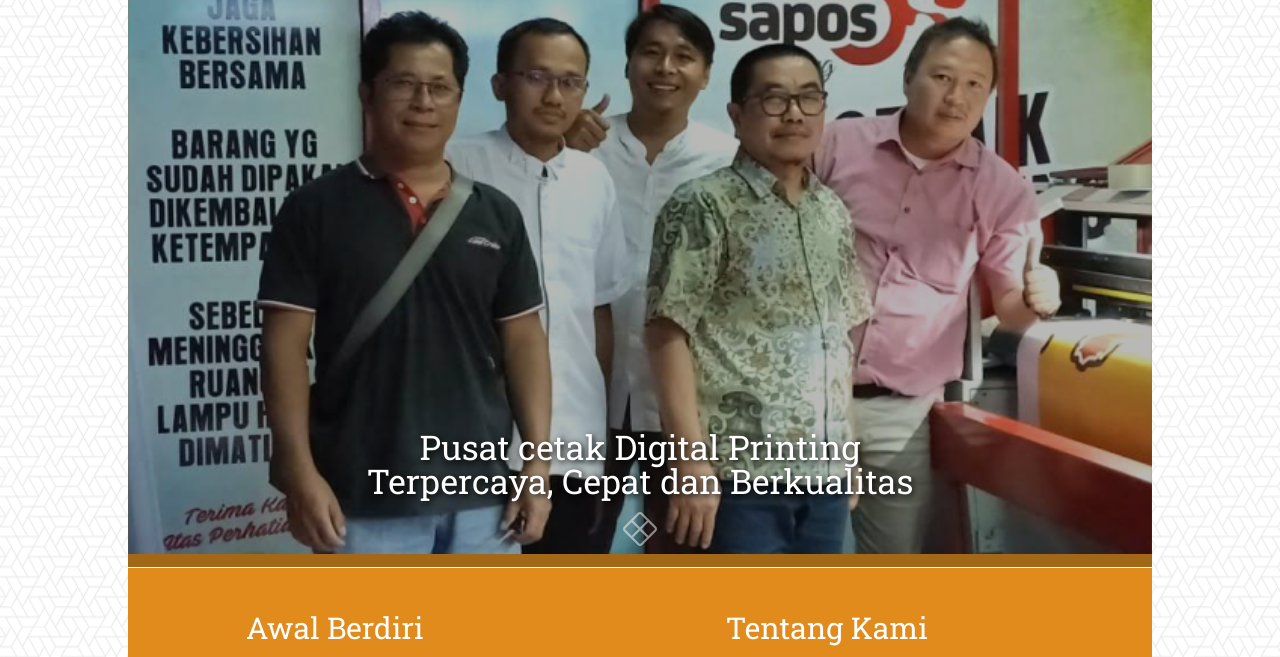
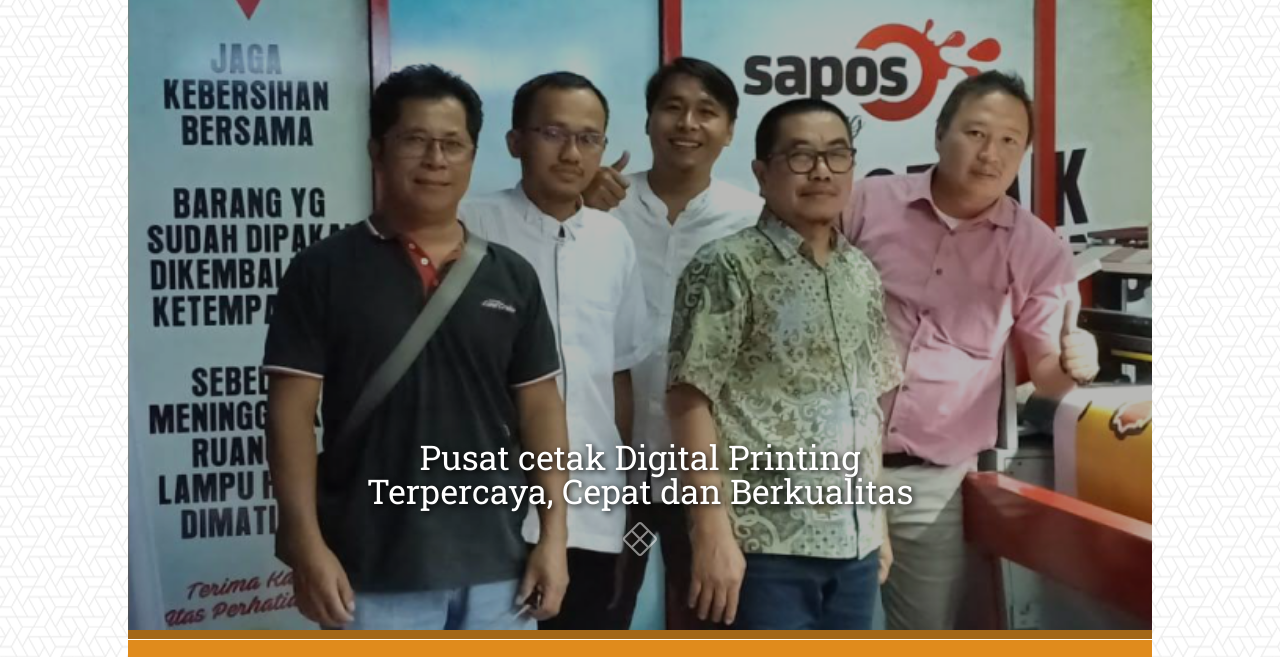
Before and after one commit to jenpomin/jenpomin.github.io, a plain HTML site: page index.html in a window 1280 px wide. Shown: the part 93-750 px from the top of the page. Drawn offline with nearby package versions, Linux system fonts and the light colour scheme.

Commit message:
mengubah ukuran .spanduk agar pas dengan winndow browser microsoft edge -- mengatur spasi img di produk

```diff
--- a/css/style.css
+++ b/css/style.css
@@ -15,7 +15,7 @@ body {
 
 .containerLuar {
     width: 100%;
-    height: 2857.3px;
+    height: 2959.3px;
     background-image: url(/img/what-the-hex.png);
     filter: saturate(10%);
     position: absolute;
@@ -103,11 +103,12 @@ header {
     display: flex;
     justify-content: center;
     align-items: center;
+    /* background-color: #FF0000; */
     background-image: url(/img/spanduk.png);
     background-size: cover;
     background-repeat: no-repeat;
-    min-height: 578px;
-    background-position: 0 -60px;
+    min-height: 650px;
+    background-position: 0 -10px;
 }
 
 .layerTransparan {
@@ -119,7 +120,7 @@ header {
     background-color: rgba(20, 20, 16, 0.3);
     border-bottom: 1px solid #ffffff;
     width: 100%;
-    height: 578px;
+    height: 650px;
 
 }
 
@@ -129,7 +130,7 @@ header {
     color: rgb(255, 255, 255);
     text-shadow: 2px 2px 6px black;
     text-align: center;
-    margin-top: 40px;
+    margin-top: 50px;
 }
 
 .layerTransparan a {
@@ -390,7 +391,7 @@ footer {
     text-align: center;
     margin-top: -20px;
     margin-left: 30px;
-    margin-bottom: 40px;
+    margin-bottom: 70px;
     color: white;
     /* background-color: blue; */
 }
--- a/index.html
+++ b/index.html
@@ -6,11 +6,11 @@
     <meta name="viewport" content="width=device-width, initial-scale=1.0">
     <title>Sapos Printing</title>
 
-    <link rel="stylesheet" href="/css/cssreset.css">
-    <link rel="stylesheet" href="/css/style.css">
     <link rel=" stylesheet" href="https://cdn.jsdelivr.net/npm/bootstrap-icons@1.3.0/font/bootstrap-icons.css">
     <link rel="preconnect" href="https://fonts.gstatic.com">
     <link href="https://fonts.googleapis.com/css2?family=Roboto+Slab&display=swap" rel="stylesheet">
+    <link rel="stylesheet" href="/css/cssreset.css">
+    <link rel="stylesheet" href="/css/style.css">
 </head>
 
 <body>
```
